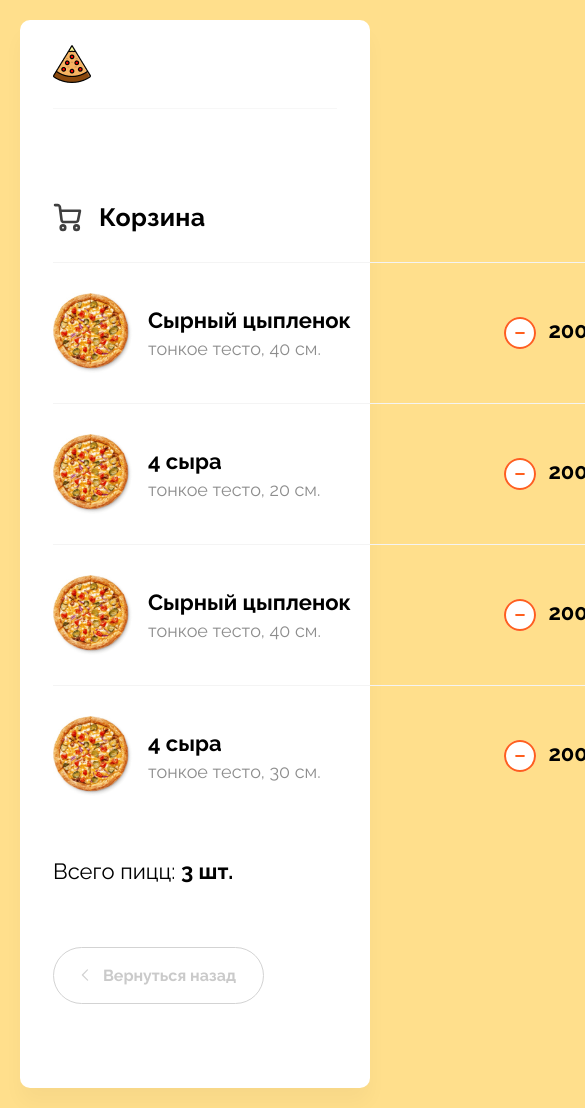
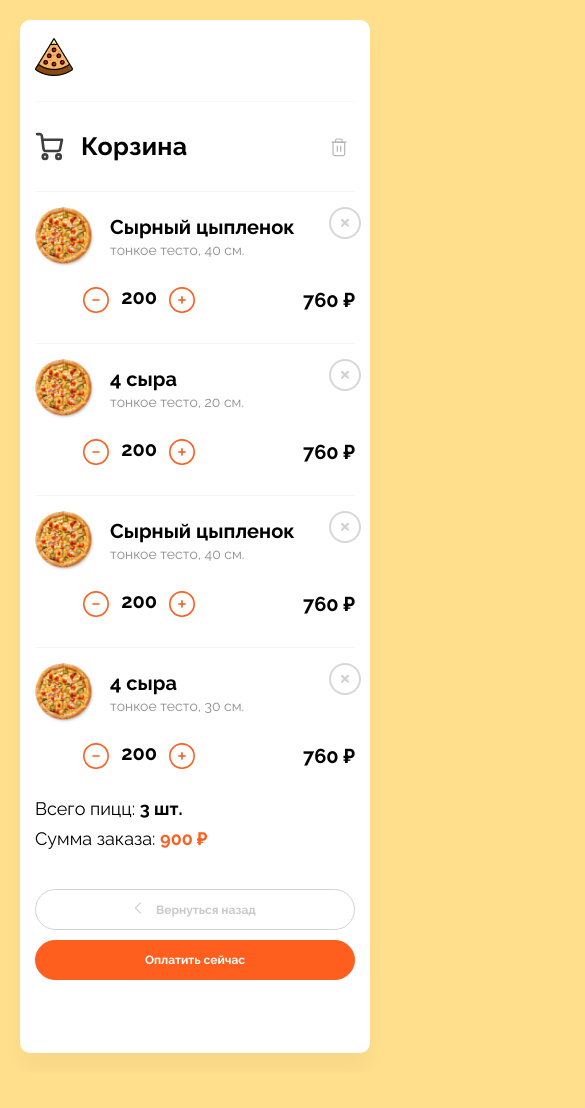
Before and after one commit to tat-rs/react-pizza, a React (Create React App) app: page /cart in a window 390 px wide. Shown: the top 1108 px of the page, 585 px wide, since content can reach past the window. After the commit the page ends 1073 px from the top, so only its background shows below. Built offline with nearby package versions, Linux system fonts and the light colour scheme.

Commit message:
style: адаптировать CartPage

```diff
--- a/src/components/App/App.module.scss
+++ b/src/components/App/App.module.scss
@@ -17,3 +17,9 @@
     padding: 25px 33px 46px;
   }
 }
+
+@media (max-width: 422px) {
+  .page__content {
+    padding: 18px 15px 35px;
+  }
+}
--- a/src/components/Cart/Cart.module.scss
+++ b/src/components/Cart/Cart.module.scss
@@ -1,20 +1,22 @@
 @import "../../styles/mixins";
 
 .cart {
-  min-width: 821px;
+  width: 100%;
+  max-width: 821px;
   margin: 0 auto;
 
   &__container {
     display: flex;
     justify-content: space-between;
+    align-items: center;
     padding-top: 94px;
+    margin-bottom: 30px;
   }
 
   &__titleContainer {
     display: flex;
     gap: 17px;
     align-items: center;
-    margin-bottom: 30px;
   }
 
   &__icon {
@@ -54,6 +56,7 @@
   }
 
   &__resultInfo {
+    margin: 0;
     font-style: normal;
     font-weight: 400;
     font-size: 22px;
@@ -93,3 +96,44 @@
     background-color: #FE5F1E;
   }
 }
+
+@media (max-width: 870px) {
+  .cart {
+    &__container {
+      padding-top: 30px;
+    }
+
+    &__result {
+      margin-top: 20px;
+      display: flex;
+    }
+
+    &__resultInfo {
+      font-size: 18px;
+      line-height: 20px;
+    }
+  }
+
+}
+
+@media (max-width: 680px) {
+  .cart {
+    &__result {
+      margin-top: 30px;
+      flex-direction: column;
+      gap: 10px;
+    }
+
+    &__deleteText {
+      display: none;
+    }
+  }
+  .btn {
+    &__container {
+      flex-direction: column;
+      gap: 10px;
+      max-width: 400px;
+      margin: 40px auto 0;
+    }
+  }
+}
--- a/src/components/CartList/CartList.js
+++ b/src/components/CartList/CartList.js
@@ -50,23 +50,23 @@
                 </p>
               </div>
               <div className={styles.cart__countContainer}>
-                <button className={styles.cart__btn} type="button">
-                  <svg width="32" height="32" viewBox="0 0 32 32" fill="none" xmlns="http://www.w3.org/2000/svg">
+                <button className={styles.cart__countBtn} type="button">
+                  <svg viewBox="0 0 32 32" fill="none" xmlns="http://www.w3.org/2000/svg">
                     <circle cx="16" cy="16" r="15" fill="white" stroke="#FE5F1E" strokeWidth="2" />
                     <path d="M15.0402 15.04H19.8402C20.3704 15.04 20.8002 15.4698 20.8002 16C20.8002 16.5302 20.3704 16.96 19.8402 16.96H15.0402H12.1602C11.63 16.96 11.2002 16.5302 11.2002 16C11.2002 15.4698 11.63 15.04 12.1602 15.04H15.0402Z" fill="#FE5F1E" />
                   </svg>
 
                 </button>
                 <p className={styles.cart__text}>{item.count}</p>
-                <button className={styles.cart__btn} type="button">
-                  <svg width="32" height="32" viewBox="0 0 32 32" fill="none" xmlns="http://www.w3.org/2000/svg">
+                <button className={styles.cart__countBtn} type="button">
+                  <svg viewBox="0 0 32 32" fill="none" xmlns="http://www.w3.org/2000/svg">
                     <circle cx="16" cy="16" r="15" fill="white" stroke="#FE5F1E" strokeWidth="2" />
                     <path d="M19.8402 15.04H16.9602V12.16C16.9602 11.6299 16.5304 11.2 16.0002 11.2C15.47 11.2 15.0402 11.6299 15.0402 12.16V15.04H12.1602C11.63 15.04 11.2002 15.4699 11.2002 16C11.2002 16.5302 11.63 16.96 12.1602 16.96H15.0402V19.84C15.0402 20.3702 15.47 20.8 16.0002 20.8C16.5304 20.8 16.9602 20.3702 16.9602 19.84V16.96H19.8402C20.3704 16.96 20.8002 16.5302 20.8002 16C20.8002 15.4699 20.3704 15.04 19.8402 15.04Z" fill="#EB5A1E" />
                   </svg>
                 </button>
               </div>
-              <p className={styles.cart__text}>{`${item.sum} ₽`}</p>
-              <button className={styles.cart__btn} type="button">
+              <p className={styles.cart__sum}>{`${item.sum} ₽`}</p>
+              <button className={styles.cart__deleteBtn} type="button">
                 <img src={DeletePizza} alt="Удалить пиццу" />
               </button>
             </li>
--- a/src/components/CartList/CartList.module.scss
+++ b/src/components/CartList/CartList.module.scss
@@ -1,3 +1,5 @@
+@import "../../styles/mixins";
+
 .cart {
   &__list {
     list-style-type: none;
@@ -11,6 +13,7 @@
     align-items: center;
     padding-top: 30px;
     border-top: 1px solid #F4F4F4;
+    position: relative;
 
     &:not(:last-of-type) {
       margin-bottom: 30px;
@@ -32,7 +35,7 @@
   }
 
   &__pizzaTitle {
-    width: 280px;
+    width: 100%;
     grid-area: title;
     margin: 0;
     font-weight: 700;
@@ -43,7 +46,7 @@
   }
 
   &__pizzaParametr {
-    width: 280px;
+    width: 100%;
     grid-area: parametr;
     margin: 0;
     font-weight: 400;
@@ -58,24 +61,92 @@
     gap: 12px;
   }
 
-  &__btn {
-    width: 32px;
-    height: 32px;
-    padding: 0;
-    background: #FFFFFF;
-    border: none;
-    border-radius: 50px;
-    color: #8D8D8D;
-
-    &:hover {
-      cursor: pointer;
-    }
+  &__text {
+    margin: 0;
+    font-weight: 700;
+    font-size: 22px;
+    line-height: 22px;
   }
 
-  &__text {
+  &__countBtn {
+    @include deleteBtn ();
+    color: #8D8D8D;
+  }
+
+  &__deleteBtn {
+    @include deleteBtn ();
+    color: #8D8D8D;
+  }
+
+  &__sum {
     margin: 0;
     font-weight: 700;
     font-size: 22px;
     line-height: 27px;
   }
 }
+
+@media (max-width: 870px) {
+  .cart {
+    &__item {
+      display: grid;
+      grid-template-columns: repeat(2, 1fr);
+      grid-template-areas: 'pizza pizza'
+                           'count sum';
+      gap: 20px 0;
+      padding-top: 15px;
+    }
+
+    &__pizza {
+      grid-area: pizza;
+    }
+
+    &__countContainer {
+      grid-area: count;
+      justify-self: end;
+    }
+
+    &__sum {
+      grid-area: sum;
+      text-align: end;
+    }
+
+    &__deleteBtn {
+      position: absolute;
+      top: 15px;
+      right: 0;
+    }
+
+    &__pizzaTitle {
+      width: calc(100% - 40px);
+    }
+  }
+}
+
+@media (max-width: 680px) {
+  .cart {
+    &__pizza {
+      grid-template-columns: 60px 1fr
+    }
+
+    &__pizzaTitle {
+      font-size: 20px;
+      line-height: 22px;
+    }
+
+    &__pizzaParametr {
+      font-size: 14px;
+      line-height: 16px;
+    }
+
+    &__text {
+      font-size: 20px;
+      line-height: 20px;
+    }
+
+    &__sum {
+      font-size: 20px;
+      line-height: 22px;
+    }
+  }
+}
--- a/src/styles/_mixins.scss
+++ b/src/styles/_mixins.scss
@@ -8,4 +8,30 @@
   font-size: 16px;
   line-height: 19px;
   cursor: pointer;
+
+  @media (max-width: 680px) {
+    min-width: 180px;
+    padding: 12px 0;
+    font-size: 12px;
+    line-height: 14px;
+  }
 }
+
+@mixin deleteBtn () {
+  width: 32px;
+  height: 32px;
+  padding: 0;
+  background: #FFFFFF;
+  border: none;
+  border-radius: 50px;
+  color: #8D8D8D;
+
+  &:hover {
+    cursor: pointer;
+  }
+
+  @media (max-width: 680px) {
+    width: 26px;
+    height: 26px;
+  }
+}
```
Also changed, not shown: src/components/EmptyCart/EmptyCart.module.scss (+39 -0 lines).
